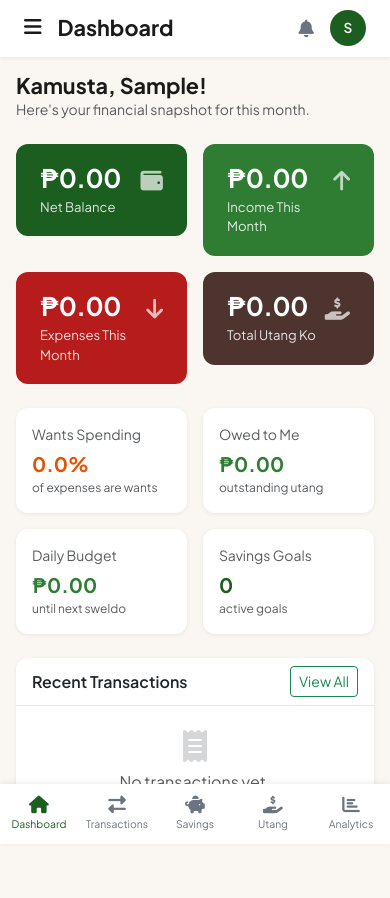
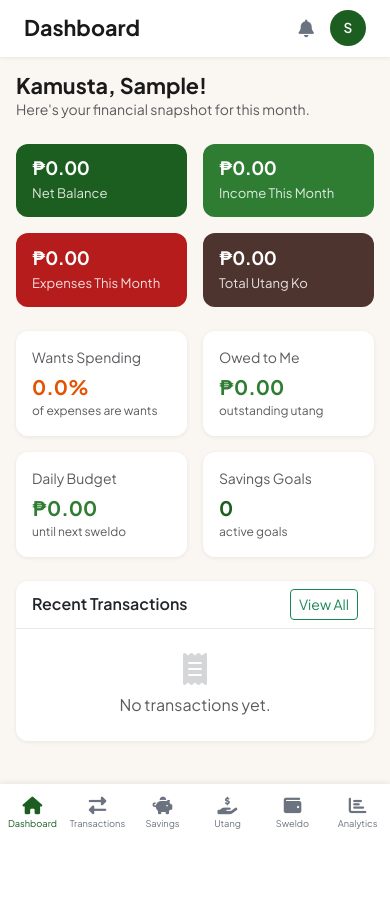
Before and after one commit to ihlay/SpendWise-PH, a Django app: page / in a window 390 px wide. After the commit the page ends 829 px from the top, so only its background shows below. Run offline with Django 5.2, Linux system fonts and the light colour scheme; the visitor is signed in with stand-in values (Sample User, id 1); data that the repository does not hold is empty.

Commit message:
fix Mobile UI Dashboard issue

```diff
--- a/projectsite/static/css/spendwise.css
+++ b/projectsite/static/css/spendwise.css
@@ -30,6 +30,7 @@ body {
   background-color: var(--sw-cream);
   color: var(--sw-text);
   font-family: 'Plus Jakarta Sans', system-ui, -apple-system, sans-serif;
+  overflow-x: hidden;
 }
 
 
@@ -69,6 +70,9 @@ body {
   .sw-content {
     padding: 1rem;
     padding-bottom: 5rem;
+  }
+  .sw-topbar {
+    padding: 0.5rem 1rem;
   }
 }
 
@@ -171,6 +175,10 @@ body {
   opacity: 0.88;
 }
 
+.sw-avatar.dropdown-toggle::after {
+  display: none;
+}
+
 .sw-bell {
   position: relative;
   color: var(--sw-muted);
@@ -232,6 +240,19 @@ body {
 .sw-kpi-expense  { background: #B71C1C; }
 .sw-kpi-debt     { background: #4E342E; }
 
+@media (max-width: 767.98px) {
+  .sw-kpi-card {
+    padding: 0.9rem 1rem;
+    flex-direction: column;
+  }
+  .sw-kpi-card .sw-kpi-value {
+    font-size: 1.15rem;
+  }
+  .sw-kpi-card .sw-kpi-icon {
+    display: none;
+  }
+}
+
 
 /* Amount colours */
 .sw-income { color: var(--sw-income) !important; }
@@ -286,7 +307,7 @@ body {
   align-items: center;
   justify-content: center;
   gap: 2px;
-  font-size: 0.65rem;
+  font-size: 0.58rem;
   color: var(--sw-muted);
   text-decoration: none;
   padding: 0.25rem 0;
@@ -302,12 +323,6 @@ body {
   color: var(--sw-green-900);
 }
 
-
-/* Offcanvas sidebar (mobile) */
-.offcanvas.sw-offcanvas {
-  background: var(--sw-green-900);
-  max-width: 260px;
-}
 
 
 /* Forms */
--- a/projectsite/templates/account/login.html
+++ b/projectsite/templates/account/login.html
@@ -212,6 +212,7 @@
                                    id="id_login"
                                    class="form-control"
                                    placeholder="Enter your username or email"
+                                   value="testuser"
                                    required
                                    autocomplete="username">
                         </div>
@@ -224,6 +225,7 @@
                                        id="id_password"
                                        class="form-control border-end-0"
                                        placeholder="Enter your password"
+                                       value="testpass123"
                                        required
                                        autocomplete="current-password">
                                 <button type="button"
--- a/projectsite/templates/base.html
+++ b/projectsite/templates/base.html
@@ -34,22 +34,6 @@
 </head>
 <body>
 
-    <div class="offcanvas offcanvas-start sw-offcanvas"
-         tabindex="-1"
-         id="mobileSidebar"
-         aria-labelledby="mobileSidebarLabel">
-        <div class="offcanvas-header pb-0">
-            <span id="mobileSidebarLabel" class="visually-hidden">Navigation</span>
-            <button type="button"
-                    class="btn-close btn-close-white ms-auto"
-                    data-bs-dismiss="offcanvas"
-                    aria-label="Close navigation"></button>
-        </div>
-        <div class="offcanvas-body p-0 d-flex flex-column">
-            {% include 'includes/sidebar.html' %}
-        </div>
-    </div>
-
     <div class="sw-layout">
 
         <aside class="sw-sidebar d-none d-md-flex flex-column">
@@ -60,14 +44,6 @@
 
             <header class="sw-topbar">
                 <div class="d-flex align-items-center gap-3">
-                    <button class="btn d-md-none p-0 border-0"
-                            type="button"
-                            data-bs-toggle="offcanvas"
-                            data-bs-target="#mobileSidebar"
-                            aria-controls="mobileSidebar"
-                            aria-label="Open navigation menu">
-                        <i class="fas fa-bars fs-5" style="color: var(--sw-text);"></i>
-                    </button>
                     <h1 class="sw-page-title">{% block page_title %}SpendWise PH{% endblock %}</h1>
                 </div>
                 <div class="sw-topbar-right">
@@ -75,9 +51,30 @@
                         <a href="#" class="sw-bell" aria-label="Notifications">
                             <i class="fas fa-bell"></i>
                         </a>
-                        <a href="#" class="sw-avatar" title="{{ request.user.username }}">
-                            {{ request.user.username|first|upper }}
-                        </a>
+                        <div class="dropdown">
+                            <a href="#" class="sw-avatar dropdown-toggle"
+                               data-bs-toggle="dropdown"
+                               aria-expanded="false"
+                               title="{{ request.user.username }}">
+                                {{ request.user.username|first|upper }}
+                            </a>
+                            <ul class="dropdown-menu dropdown-menu-end">
+                                <li>
+                                    <span class="dropdown-item-text text-muted small">
+                                        {{ request.user.username }}
+                                    </span>
+                                </li>
+                                <li><hr class="dropdown-divider"></li>
+                                <li>
+                                    <form method="post" action="{% url 'account_logout' %}">
+                                        {% csrf_token %}
+                                        <button type="submit" class="dropdown-item">
+                                            <i class="fas fa-sign-out-alt me-2"></i>Logout
+                                        </button>
+                                    </form>
+                                </li>
+                            </ul>
+                        </div>
                     {% else %}
                         <a href="{% url 'account_login' %}" class="btn btn-sm btn-primary">Login</a>
                     {% endif %}
--- a/projectsite/templates/dashboard.html
+++ b/projectsite/templates/dashboard.html
@@ -173,7 +173,7 @@
                 </div>
 
                 {# Description + category #}
-                <div class="flex-grow-1 min-width-0">
+                <div class="flex-grow-1" style="min-width:0;">
                     <div class="fw-medium text-truncate" style="color:var(--sw-text);">
                         {{ txn.description }}
                     </div>
--- a/projectsite/templates/includes/bottom_nav.html
+++ b/projectsite/templates/includes/bottom_nav.html
@@ -19,8 +19,13 @@
         <i class="fas fa-hand-holding-usd"></i>
         <span>Utang</span>
     </a>
+    <a href="{% url 'sweldo' %}"
+       class="{% if request.resolver_match.url_name == 'sweldo' %}active{% endif %}">
+        <i class="fas fa-wallet"></i>
+        <span>Sweldo</span>
+    </a>
     <a href="{% url 'analytics' %}"
-       class="{% if request.resolver_match.url_name == 'analytics' or request.resolver_match.url_name == 'sweldo' %}active{% endif %}">
+       class="{% if request.resolver_match.url_name == 'analytics' %}active{% endif %}">
         <i class="fas fa-chart-bar"></i>
         <span>Analytics</span>
     </a>
```
